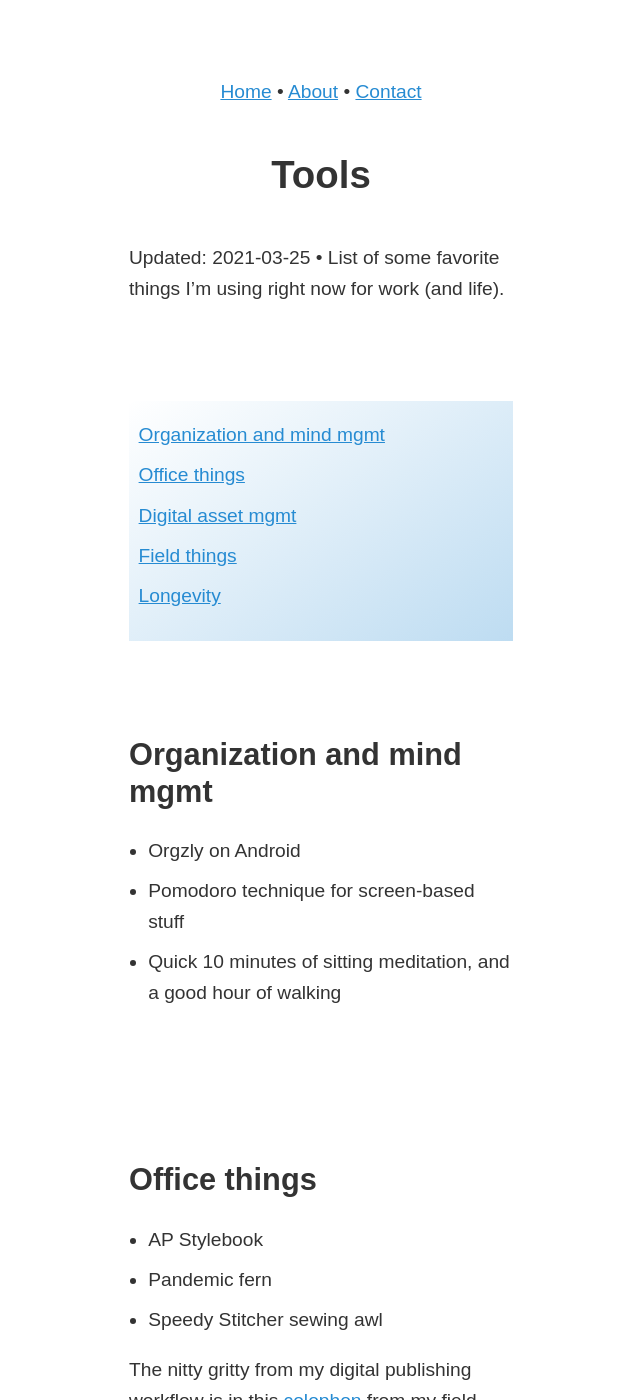
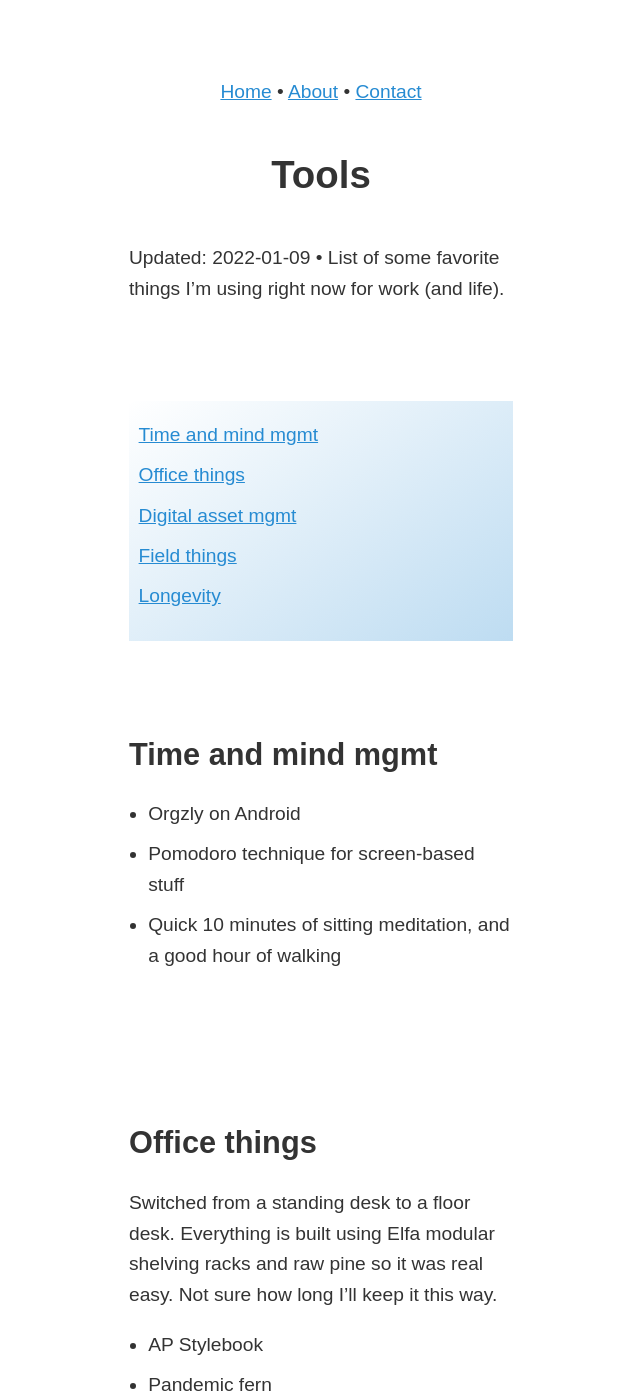
Before and after one commit to zachmccabe/zachmccabe.github.io, a Jekyll site: the page built from tools.md, in a window 1280 px wide and 1400 px high. Shown: the whole window, without its empty margins (319-959 px from the left). Built offline with Jekyll 4.4.1, drawn with Linux system fonts in a browser that asks for light colours; some of the changed text lies outside the part shown.

Commit message:
Update tools.md
Updating content

```diff
--- a/tools.md
+++ b/tools.md
@@ -1,10 +1,10 @@
 ---
 layout: kaoliang_nite_3
 title: Tools
-date: 2021-03-25
+date: 2022-01-09
 description: List of a few favorite tools I'm using right now
 nav: |
-  + [Organization and mind mgmt](https://www.zachmccabe.com/tools.html#organization-and-mind-mgmt)
+  + [Time and mind mgmt](https://www.zachmccabe.com/tools.html#Time-and-mind-mgmt)
   + [Office things](https://www.zachmccabe.com/tools.html#office-things)
   + [Digital asset mgmt](https://www.zachmccabe.com/tools.html#digital-asset-mgmt)
   + [Field things](https://www.zachmccabe.com/tools.html#field-things)
@@ -21,7 +21,7 @@
 
 
 
-## Organization and mind mgmt
+## Time and mind mgmt
 
 + Orgzly on Android
 + Pomodoro technique for screen-based stuff
@@ -30,6 +30,8 @@
 
 
 ## Office things
+
+Switched from a standing desk to a floor desk. Everything is built using Elfa modular shelving racks and raw pine so it was real easy. Not sure how long I'll keep it this way.
 
 + AP Stylebook
 + Pandemic fern
@@ -44,14 +46,14 @@
 
 ## Digital asset mgmt
 
-+ Photo Mechanic
-+ Plaintext forever
++ Plaintext is forever
++ Rclone
 + Syncthing on Android + Mac
 + When needed, metadata spelunking with ExifTool
 
 If you're curious, see how this works in the [project notes] I wrote up for Laughing Lost in Briars.
 
-[project notes]: https://www.zachmccabe.com/briars/notes
+[project notes]: https://www.zachmccabe.com/briars
 
 
 
@@ -82,7 +84,7 @@
 + The DAM Book
 + Photo Mechanic v6
 
-Along with Photo Mechanic, Peter Krogh's "The DAM Book" has been helping me manage my picture archive for nearly a decade.
+Along with Photo Mechanic, Peter Krogh's The DAM Book has been helping me manage my picture archive for nearly a decade.
 
 
 
```
Also changed, not shown: other parts of tools.md (+2 -2 lines).
